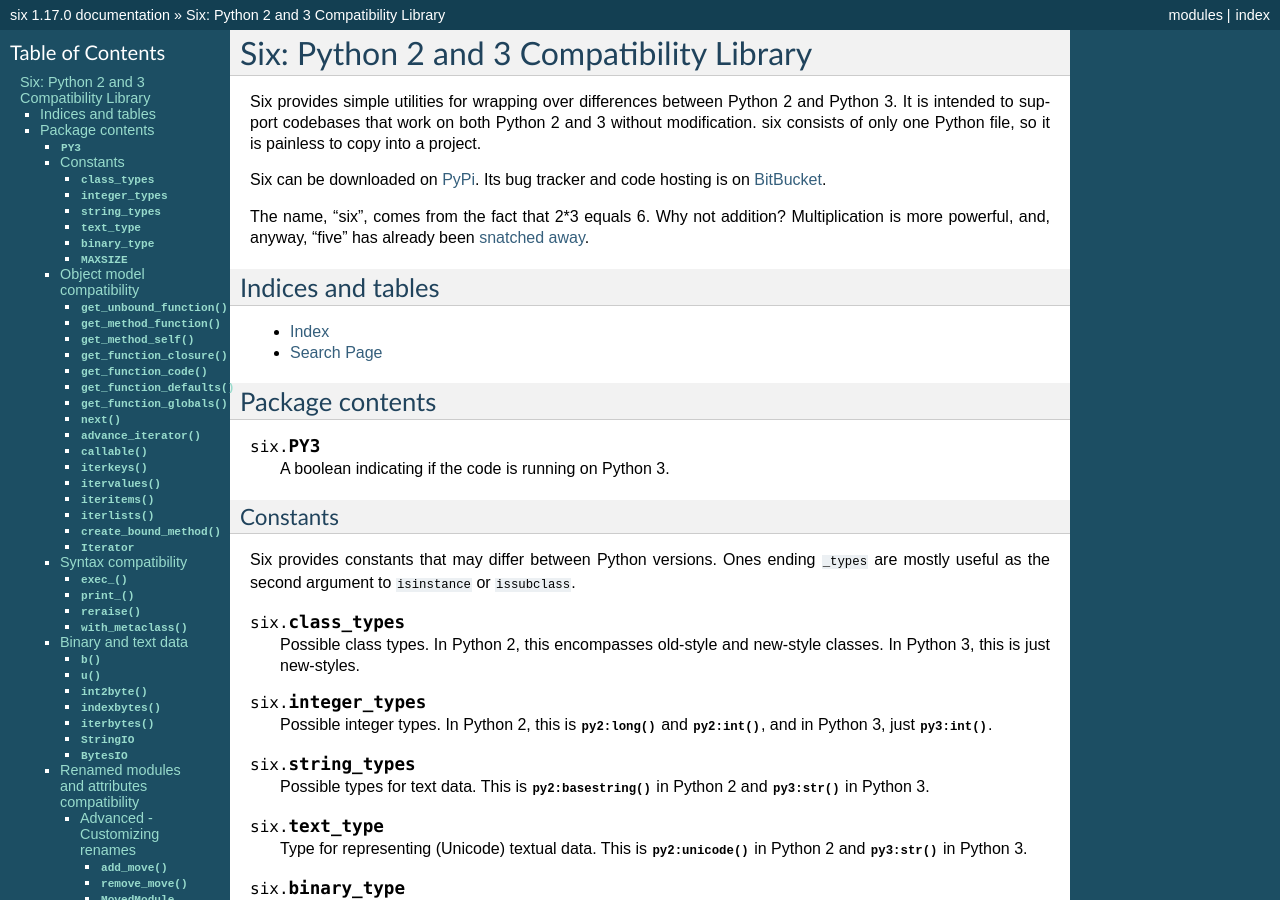
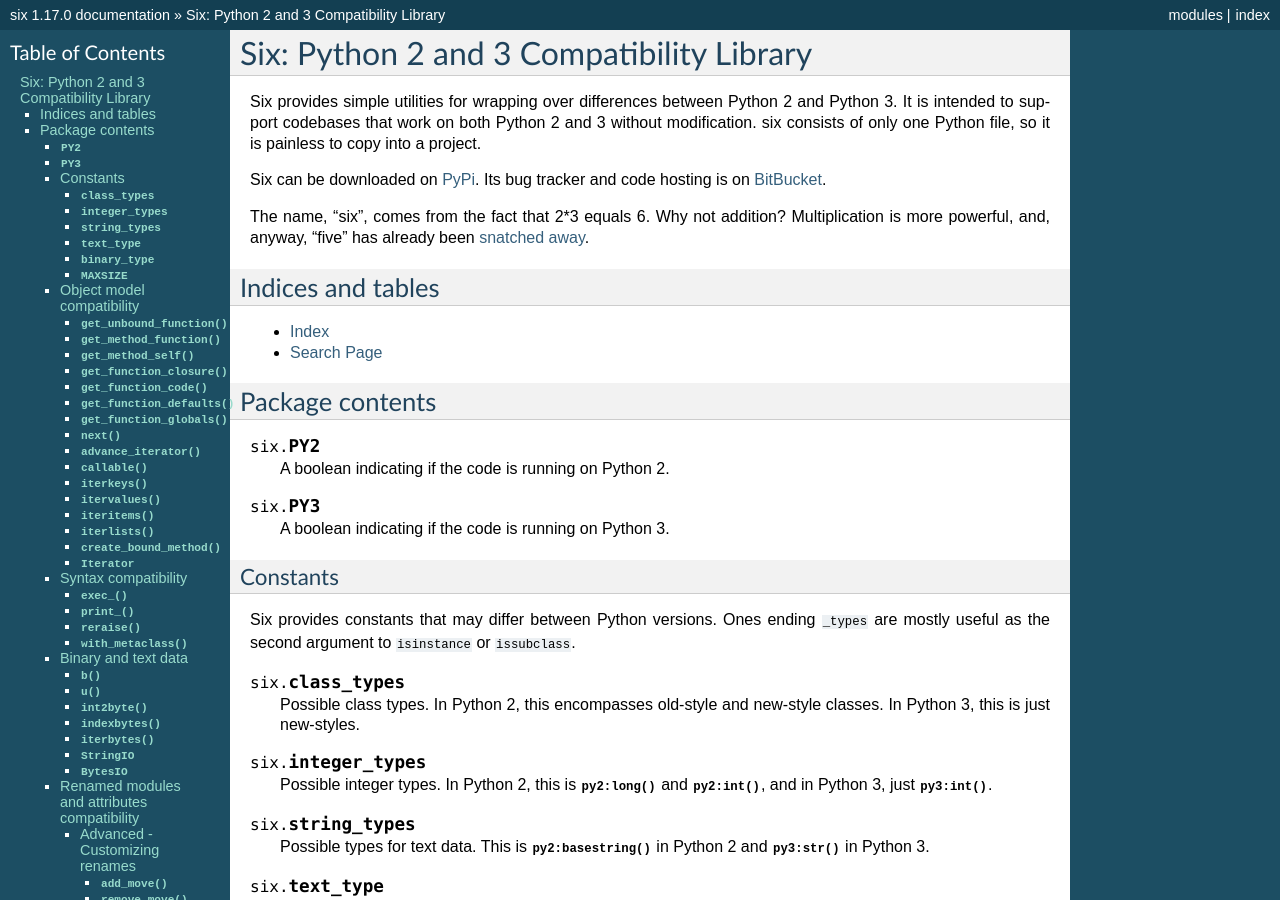
Before and after one commit to benjaminp/six, a Sphinx documentation site: the page built from documentation/index.rst, in a window 1280 px wide and 900 px high. Built offline with Sphinx 7.4.7, drawn with Linux system fonts in a browser that asks for light colours.

Commit message:
add six.PY2

```diff
--- a/documentation/index.rst
+++ b/documentation/index.rst
@@ -30,6 +30,10 @@ Indices and tables
 
 Package contents
 ----------------
+
+.. data:: PY2
+
+   A boolean indicating if the code is running on Python 2.
 
 .. data:: PY3
 
--- a/six.py
+++ b/six.py
@@ -28,7 +28,8 @@ __author__ = "Benjamin Peterson <benjamin@python.org>"
 __version__ = "1.3.0"
 
 
-# True if we are running on Python 3.
+# Useful for very coarse version differentiation.
+PY2 = sys.version_info[0] == 2
 PY3 = sys.version_info[0] == 3
 
 if PY3:
```
Also changed, not shown: 1 other file.
